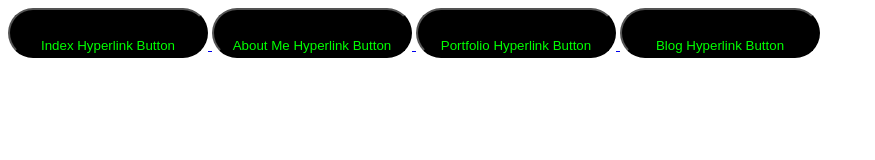
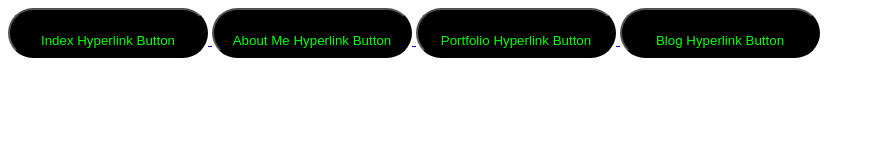
Before and after one commit to NecroticPhantom/NecroticPhantom.github.io, a plain HTML site: page about-me.html in a window 1280 px wide. Shown: the whole page, without its empty margins (0-875 px from the left). Drawn offline with Linux system fonts and the light colour scheme.

Commit message:
more button CSS 5

```diff
--- a/about-me.html
+++ b/about-me.html
@@ -13,7 +13,7 @@
                 color: lime;
                 padding: 10px;
                 text-align: center;
-                line-height: 25px;
+                line-height: 15px;
             }
         </style>
         <a href="https://necroticphantom.github.io">
```
Also changed, not shown: blog.html (+1 -1 lines), index.html (+1 -1 lines), portfolio.html (+1 -1 lines).
